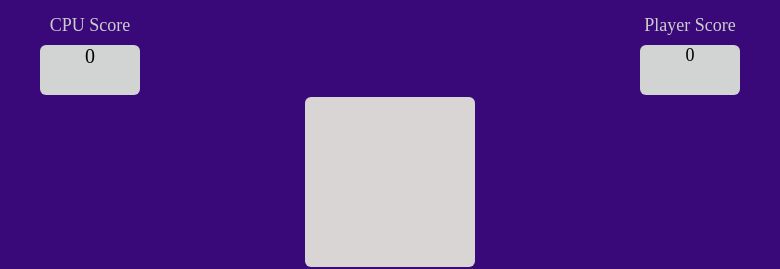
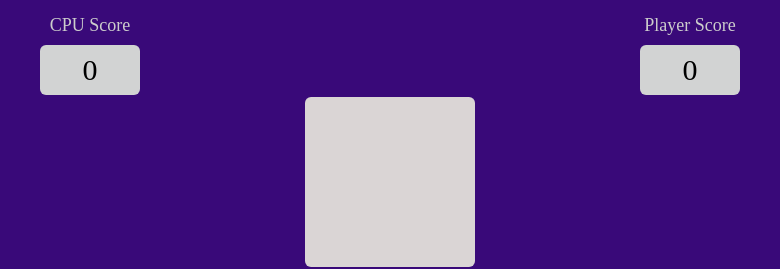
Before and after one commit to KoriH/rock-paper-scissors, a plain HTML site: page index.html in a window 1280 px wide. Shown: the part 336-605 px from the top of the page, 250-1030 px from the left. Drawn offline with Linux system fonts and the light colour scheme.

Commit message:
changed score size

```diff
--- a/script.js
+++ b/script.js
@@ -33,12 +33,12 @@ window.onload = function() {
     }
 
     cpuBox.style.color = "black";
-    cpuBox.style.fontSize = "20px";
     cpuBox.style.margin = "0px";
+    cpuBox.style.fontSize = "30px";
 
     playerBox.style.color = "black";
-    playerBox.style.color = "20px";
     playerBox.style.color = "0px";
+    playerBox.style.fontSize = "30px";
 
     document.getElementById("player-score-box").append(playerBox);
     document.getElementById("cpu-score-box").append(cpuBox);
--- a/styles.css
+++ b/styles.css
@@ -31,7 +31,8 @@
 }
 
 #cpu-score-box {
-    justify-content: flex-start;
+    display: flex;
+    justify-content: center;
     align-items: center;
     background-color: rgb(210, 211, 211);
     border-color: 5px solid rgb(160, 160, 160);
@@ -44,7 +45,8 @@
 }
 
 #player-score-box {
-    justify-content: flex-start;
+    display: flex;
+    justify-content: center;
     align-items: center;
     background-color: rgb(210, 211, 211);
     border-color: 5px solid rgb(160, 160, 160);
```
